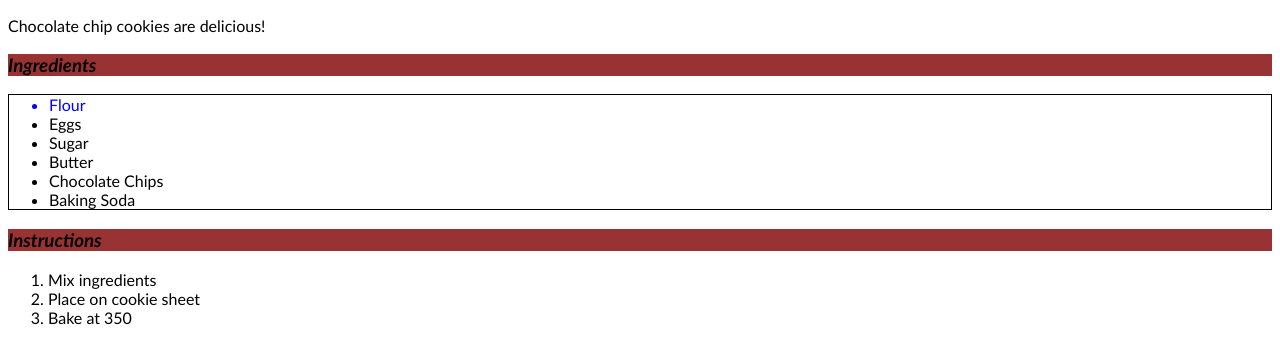
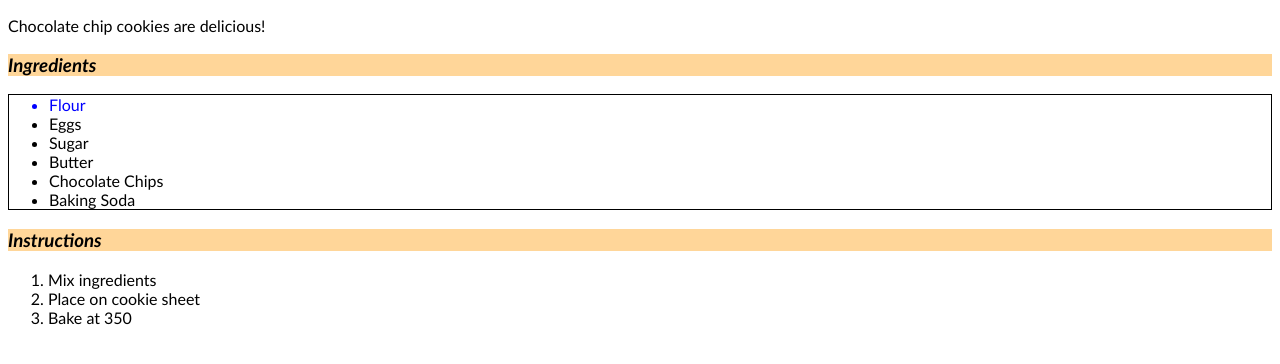
Before and after one commit to jesstechie/html-practice, a plain HTML site: page index.html in a window 1280 px wide. Shown: the part 432-796 px from the top of the page. Drawn offline with Linux system fonts and the light colour scheme.

Commit message:
Wow those other colors were bad

```diff
--- a/styles.css
+++ b/styles.css
@@ -16,6 +16,6 @@ img {
 }
 
 .section-heading {
-  background-color: #993333;
+  background-color: #ffd699;
   font-style: italic;
 }
```
